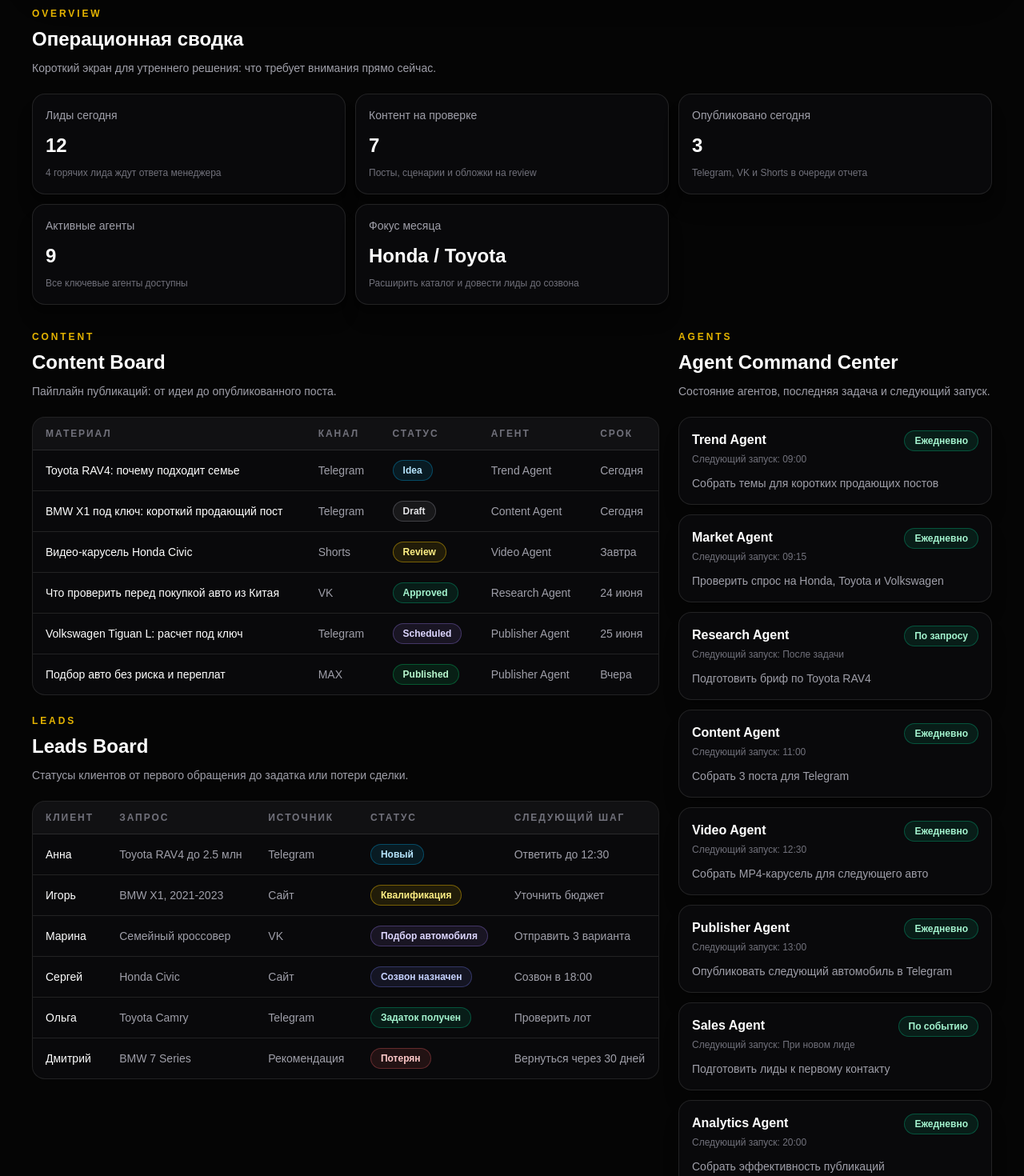
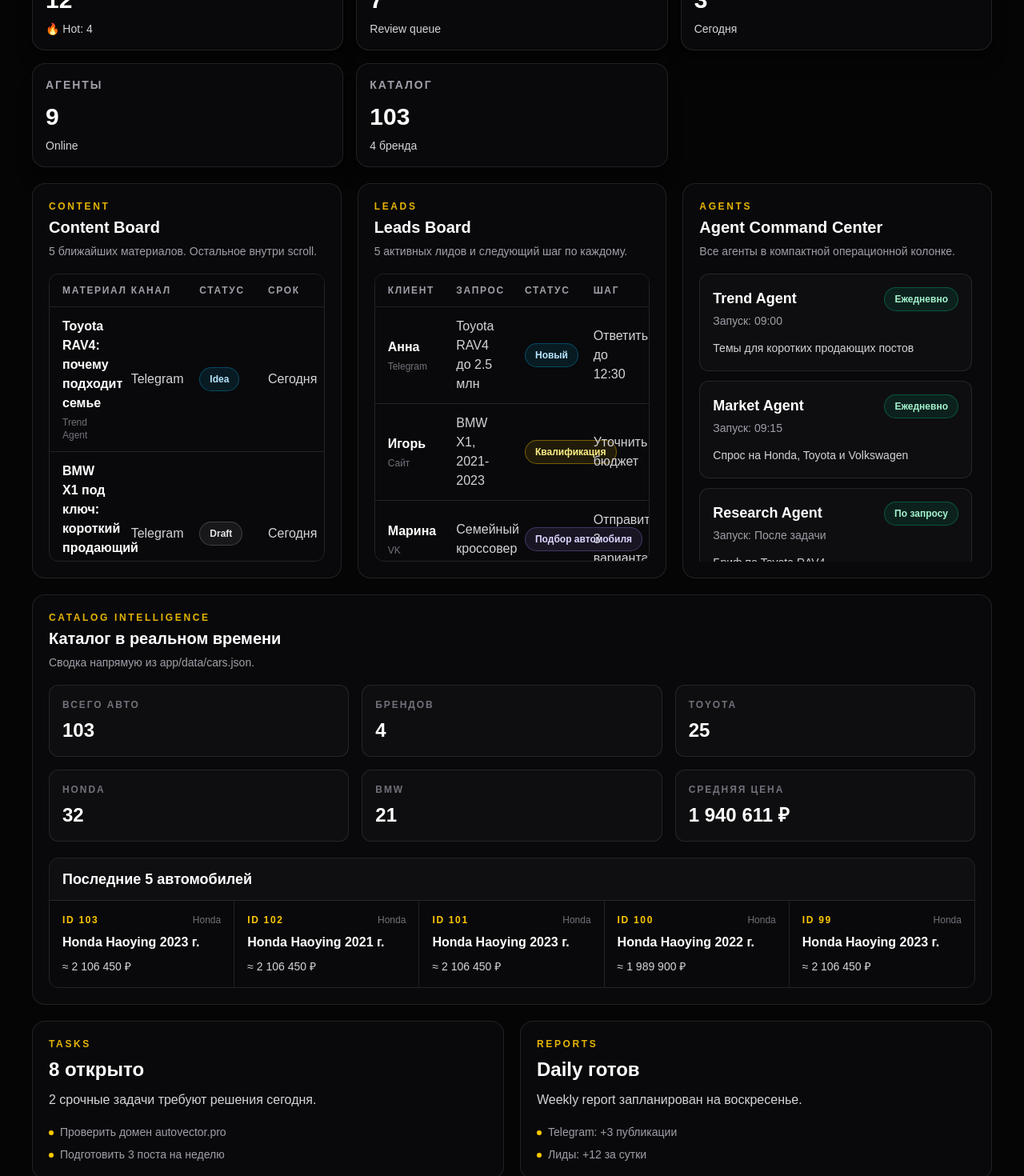
Before and after one commit to dentrost-crypto/autovector, a Next.js app: page /amos in a window 1280 px wide. Shown: the part 380-1850 px from the top of the page at 80% size. Built offline with nearby package versions, Linux system fonts and the light colour scheme.

Commit message:
Connect AMOS dashboard to catalog data

```diff
--- a/app/amos/page.tsx
+++ b/app/amos/page.tsx
@@ -1,28 +1,59 @@
+import carsData from "../data/cars.json";
+
+const CNY_TO_RUB = 10.5;
+const RUSSIA_DELIVERY_COST_RUB = 900_000;
+
+const cars = carsData;
+const brands = [...new Set(cars.map((car) => car.brand).filter(Boolean))];
+const brandCounts = cars.reduce<Record<string, number>>((counts, car) => {
+  if (car.brand) {
+    counts[car.brand] = (counts[car.brand] || 0) + 1;
+  }
+  return counts;
+}, {});
+const averageRussiaPrice = cars.length
+  ? Math.round(
+      cars.reduce(
+        (total, car) =>
+          total +
+          (Number(car.price) || 0) * CNY_TO_RUB +
+          RUSSIA_DELIVERY_COST_RUB,
+        0,
+      ) / cars.length,
+    )
+  : 0;
+const latestCars = [...cars]
+  .sort((a, b) => Number(b.id) - Number(a.id))
+  .slice(0, 5);
+
+const formatRubPrice = (value: number) =>
+  `${new Intl.NumberFormat("ru-RU").format(value)} ₽`;
+
 const overviewCards = [
   {
-    label: "Лиды сегодня",
+    label: "ЛИДЫ СЕГОДНЯ",
     value: "12",
-    detail: "4 горячих лида ждут ответа менеджера",
+    detail: "🔥 Hot: 4",
   },
   {
-    label: "Контент на проверке",
+    label: "НА ПРОВЕРКЕ",
     value: "7",
-    detail: "Посты, сценарии и обложки на review",
+    detail: "Review queue",
   },
   {
-    label: "Опубликовано сегодня",
+    label: "ОПУБЛИКОВАНО",
     value: "3",
-    detail: "Telegram, VK и Shorts в очереди отчета",
+    detail: "Сегодня",
   },
   {
-    label: "Активные агенты",
+    label: "АГЕНТЫ",
     value: "9",
-    detail: "Все ключевые агенты доступны",
+    detail: "Online",
   },
   {
-    label: "Фокус месяца",
-    value: "Honda / Toyota",
-    detail: "Расширить каталог и довести лиды до созвона",
+    label: "КАТАЛОГ",
+    value: String(cars.length),
+    detail: `${brands.length} бренда`,
   },
 ];
 
@@ -120,56 +151,71 @@
   {
     name: "Trend Agent",
     status: "Ежедневно",
-    task: "Собрать темы для коротких продающих постов",
+    task: "Темы для коротких продающих постов",
     next: "09:00",
   },
   {
     name: "Market Agent",
     status: "Ежедневно",
-    task: "Проверить спрос на Honda, Toyota и Volkswagen",
+    task: "Спрос на Honda, Toyota и Volkswagen",
     next: "09:15",
   },
   {
     name: "Research Agent",
     status: "По запросу",
-    task: "Подготовить бриф по Toyota RAV4",
+    task: "Бриф по Toyota RAV4",
     next: "После задачи",
   },
   {
     name: "Content Agent",
     status: "Ежедневно",
-    task: "Собрать 3 поста для Telegram",
+    task: "3 поста для Telegram",
     next: "11:00",
   },
   {
     name: "Video Agent",
     status: "Ежедневно",
-    task: "Собрать MP4-карусель для следующего авто",
+    task: "MP4-карусель для следующего авто",
     next: "12:30",
   },
   {
     name: "Publisher Agent",
     status: "Ежедневно",
-    task: "Опубликовать следующий автомобиль в Telegram",
+    task: "Следующая публикация в Telegram",
     next: "13:00",
   },
   {
     name: "Sales Agent",
     status: "По событию",
     task: "Подготовить лиды к первому контакту",
-    next: "При новом лиде",
+    next: "Новый лид",
   },
   {
     name: "Analytics Agent",
     status: "Ежедневно",
-    task: "Собрать эффективность публикаций",
+    task: "Эффективность публикаций",
     next: "20:00",
   },
   {
     name: "Engineering Agent",
     status: "По запросу",
-    task: "Поддерживать сайт, пайплайн и автоматизации",
+    task: "Сайт, pipeline и автоматизации",
     next: "После задачи",
+  },
+];
+
+const widgets = [
+  {
+    title: "Tasks",
+    value: "8 открыто",
+    detail: "2 срочные задачи требуют решения сегодня.",
+    items: ["Проверить домен autovector.pro", "Подготовить 3 поста на неделю"],
+  },
+  {
+    title: "Reports",
+    value: "Daily готов",
+    detail: "Weekly report запланирован на воскресенье.",
+    items: ["Telegram: +3 публикации", "Лиды: +12 за сутки"],
   },
 ];
 
@@ -191,7 +237,7 @@
 function StatusBadge({ status }: { status: string }) {
   return (
     <span
-      className={`inline-flex whitespace-nowrap rounded-full border px-3 py-1 text-xs font-semibold ${
+      className={`inline-flex whitespace-nowrap rounded-full border px-3 py-1.5 text-xs font-semibold ${
         statusStyles[status] || "border-white/15 bg-white/5 text-white/70"
       }`}
     >
@@ -200,7 +246,7 @@
   );
 }
 
-function SectionTitle({
+function PanelTitle({
   eyebrow,
   title,
   description,
@@ -210,14 +256,14 @@
   description: string;
 }) {
   return (
-    <div className="mb-5">
-      <p className="mb-2 text-xs font-semibold uppercase tracking-[0.24em] text-yellow-400/90">
+    <div className="mb-4 flex items-start justify-between gap-4">
+      <div>
+        <p className="mb-1 text-xs font-semibold uppercase tracking-[0.22em] text-yellow-400/90">
           {eyebrow}
         </p>
-      <h2 className="text-xl font-semibold text-white md:text-2xl">{title}</h2>
-      <p className="mt-2 max-w-3xl text-sm leading-6 text-zinc-400">
-        {description}
-      </p>
+        <h2 className="text-xl font-semibold text-white">{title}</h2>
+        <p className="mt-1 text-sm leading-6 text-zinc-400">{description}</p>
+      </div>
     </div>
   );
 }
@@ -225,8 +271,8 @@
 export default function AmosDashboardPage() {
   return (
     <main className="min-h-screen bg-[#050505] text-white">
-      <header className="sticky top-0 z-40 border-b border-white/10 bg-black/85 px-6 py-4 backdrop-blur-xl md:px-10">
-        <div className="mx-auto flex w-full max-w-[1600px] flex-col gap-4 md:flex-row md:items-center md:justify-between">
+      <header className="sticky top-0 z-40 border-b border-white/10 bg-black/85 px-6 py-3 backdrop-blur-xl md:px-10">
+        <div className="flex w-full flex-col gap-3 md:flex-row md:items-center md:justify-between">
           <div>
             <p className="text-xs font-semibold uppercase tracking-[0.32em] text-yellow-400">
               AMOS
@@ -237,7 +283,7 @@
           </div>
 
           <nav className="flex gap-2 overflow-x-auto text-sm text-zinc-300">
-            {["Overview", "Content", "Leads", "Agents"].map((item) => (
+            {["Overview", "Catalog", "Content", "Leads", "Agents"].map((item) => (
               <a
                 key={item}
                 href={`#${item.toLowerCase()}`}
@@ -250,51 +296,46 @@
         </div>
       </header>
 
-      <div className="mx-auto w-full max-w-[1600px] px-6 py-6 md:px-10 md:py-8">
-        <section className="mb-6 rounded-[1.5rem] border border-white/10 bg-[radial-gradient(circle_at_top_left,rgba(250,204,21,0.16),transparent_30%),linear-gradient(135deg,#111111,#050505)] p-5 shadow-2xl shadow-black/30 md:p-6">
-          <p className="mb-3 text-xs font-semibold uppercase tracking-[0.28em] text-yellow-400/90">
+      <div className="w-full max-w-none px-6 py-5 md:px-10">
+        <section className="mb-5 rounded-2xl border border-white/10 bg-[radial-gradient(circle_at_top_left,rgba(250,204,21,0.14),transparent_28%),linear-gradient(135deg,#111111,#050505)] p-5 shadow-2xl shadow-black/30">
+          <div className="grid gap-5 lg:grid-cols-[1.35fr_0.65fr] lg:items-end">
+            <div>
+              <p className="mb-2 text-xs font-semibold uppercase tracking-[0.28em] text-yellow-400/90">
                 AutoVector Operating System
               </p>
-          <div className="grid gap-5 lg:grid-cols-[1.25fr_0.75fr] lg:items-end">
-            <div>
               <h2 className="max-w-4xl text-3xl font-semibold leading-tight md:text-4xl">
                 Управлять бизнесом, а не тонуть в рутине.
               </h2>
-              <p className="mt-4 max-w-3xl text-sm leading-6 text-zinc-300 md:text-base">
-                AMOS Dashboard собирает обзор состояния, контент, лиды и
-                агентов в одном рабочем центре принятия решений.
+              <p className="mt-3 max-w-4xl text-base leading-7 text-zinc-300">
+                AMOS собирает обзор, контент, лиды и агентов в одном рабочем центре решений.
               </p>
             </div>
 
-            <div className="rounded-2xl border border-yellow-400/20 bg-yellow-400/10 p-4">
+            <div className="rounded-xl border border-yellow-400/20 bg-yellow-400/10 p-4">
               <p className="text-xs uppercase tracking-[0.2em] text-yellow-200">
                 Формула
               </p>
-              <p className="mt-3 text-lg font-semibold leading-relaxed md:text-xl">
+              <p className="mt-2 text-base font-semibold leading-relaxed md:text-lg">
                 Данные → Инсайты → Решения → Действия → Результат
               </p>
             </div>
           </div>
         </section>
 
-        <section id="overview" className="scroll-mt-28 py-4">
-          <SectionTitle
-            eyebrow="Overview"
-            title="Операционная сводка"
-            description="Короткий экран для утреннего решения: что требует внимания прямо сейчас."
-          />
-
-          <div className="grid gap-3 sm:grid-cols-2 lg:grid-cols-3 2xl:grid-cols-5">
+        <section id="overview" className="scroll-mt-24">
+          <div className="mb-5 grid gap-4 sm:grid-cols-2 lg:grid-cols-3 2xl:grid-cols-5">
             {overviewCards.map((card) => (
               <article
                 key={card.label}
                 className="rounded-2xl border border-white/10 bg-zinc-950 p-4 shadow-xl shadow-black/20"
               >
-                <p className="text-sm text-zinc-400">{card.label}</p>
-                <p className="mt-3 text-2xl font-black text-white">
+                <p className="text-sm font-semibold uppercase tracking-[0.14em] text-zinc-400">
+                  {card.label}
+                </p>
+                <p className="mt-3 text-3xl font-black text-white">
                   {card.value}
                 </p>
-                <p className="mt-2 text-xs leading-5 text-zinc-500">
+                <p className="mt-2 text-sm font-medium leading-5 text-zinc-300">
                   {card.detail}
                 </p>
               </article>
@@ -302,134 +343,233 @@
           </div>
         </section>
 
-        <div className="mt-4 grid gap-6 xl:grid-cols-[minmax(0,2fr)_minmax(360px,1fr)] xl:items-start">
-          <div className="space-y-6">
-            <section id="content" className="scroll-mt-28">
-              <SectionTitle
+        <section className="grid gap-5 xl:grid-cols-3">
+          <div
+            id="content"
+            className="scroll-mt-24 rounded-2xl border border-white/10 bg-zinc-950 p-5"
+          >
+            <PanelTitle
               eyebrow="Content"
               title="Content Board"
-                description="Пайплайн публикаций: от идеи до опубликованного поста."
+              description="5 ближайших материалов. Остальное внутри scroll."
             />
 
-              <div className="overflow-hidden rounded-2xl border border-white/10 bg-zinc-950">
-                <div className="overflow-x-auto">
-                  <table className="w-full min-w-[760px] text-left text-sm">
-                    <thead className="border-b border-white/10 bg-white/[0.03] text-xs uppercase tracking-[0.16em] text-zinc-500">
+            <div className="max-h-[360px] overflow-auto rounded-xl border border-white/10">
+              <table className="w-full table-fixed text-left text-sm">
+                <thead className="sticky top-0 z-10 border-b border-white/10 bg-zinc-950 text-xs uppercase tracking-[0.14em] text-zinc-400">
                   <tr>
                     <th className="px-4 py-3">Материал</th>
                     <th className="px-4 py-3">Канал</th>
                     <th className="px-4 py-3">Статус</th>
-                        <th className="px-4 py-3">Агент</th>
                     <th className="px-4 py-3">Срок</th>
                   </tr>
                 </thead>
                 <tbody className="divide-y divide-white/10">
-                      {contentRows.map((row) => (
+                  {contentRows.slice(0, 5).map((row) => (
                     <tr key={row.title} className="hover:bg-white/[0.025]">
-                          <td className="px-4 py-3 font-medium text-white">
+                      <td className="px-4 py-3 text-base font-semibold text-white">
                         {row.title}
+                        <div className="mt-1 text-xs font-medium text-zinc-500">
+                          {row.owner}
+                        </div>
                       </td>
-                          <td className="px-4 py-3 text-zinc-400">
+                      <td className="px-4 py-3 text-base text-zinc-300">
                         {row.channel}
                       </td>
                       <td className="px-4 py-3">
                         <StatusBadge status={row.status} />
                       </td>
-                          <td className="px-4 py-3 text-zinc-400">
-                            {row.owner}
+                      <td className="px-4 py-3 text-base text-zinc-300">
+                        {row.due}
                       </td>
-                          <td className="px-4 py-3 text-zinc-400">{row.due}</td>
                     </tr>
                   ))}
                 </tbody>
               </table>
             </div>
           </div>
-            </section>
 
-            <section id="leads" className="scroll-mt-28">
-              <SectionTitle
+          <div
+            id="leads"
+            className="scroll-mt-24 rounded-2xl border border-white/10 bg-zinc-950 p-5"
+          >
+            <PanelTitle
               eyebrow="Leads"
               title="Leads Board"
-                description="Статусы клиентов от первого обращения до задатка или потери сделки."
+              description="5 активных лидов и следующий шаг по каждому."
             />
 
-              <div className="overflow-hidden rounded-2xl border border-white/10 bg-zinc-950">
-                <div className="overflow-x-auto">
-                  <table className="w-full min-w-[760px] text-left text-sm">
-                    <thead className="border-b border-white/10 bg-white/[0.03] text-xs uppercase tracking-[0.16em] text-zinc-500">
+            <div className="max-h-[360px] overflow-auto rounded-xl border border-white/10">
+              <table className="w-full table-fixed text-left text-sm">
+                <thead className="sticky top-0 z-10 border-b border-white/10 bg-zinc-950 text-xs uppercase tracking-[0.14em] text-zinc-400">
                   <tr>
                     <th className="px-4 py-3">Клиент</th>
                     <th className="px-4 py-3">Запрос</th>
-                        <th className="px-4 py-3">Источник</th>
                     <th className="px-4 py-3">Статус</th>
-                        <th className="px-4 py-3">Следующий шаг</th>
+                    <th className="px-4 py-3">Шаг</th>
                   </tr>
                 </thead>
                 <tbody className="divide-y divide-white/10">
-                      {leadRows.map((row) => (
+                  {leadRows.slice(0, 5).map((row) => (
                     <tr
                       key={`${row.name}-${row.request}`}
                       className="hover:bg-white/[0.025]"
                     >
-                          <td className="px-4 py-3 font-medium text-white">
+                      <td className="px-4 py-3 text-base font-semibold text-white">
                         {row.name}
+                        <div className="mt-1 text-xs font-medium text-zinc-500">
+                          {row.source}
+                        </div>
                       </td>
-                          <td className="px-4 py-3 text-zinc-400">
+                      <td className="px-4 py-3 text-base text-zinc-300">
                         {row.request}
-                          </td>
-                          <td className="px-4 py-3 text-zinc-400">
-                            {row.source}
                       </td>
                       <td className="px-4 py-3">
                         <StatusBadge status={row.status} />
                       </td>
-                          <td className="px-4 py-3 text-zinc-400">{row.next}</td>
+                      <td className="px-4 py-3 text-base text-zinc-300">
+                        {row.next}
+                      </td>
                     </tr>
                   ))}
                 </tbody>
               </table>
             </div>
           </div>
-            </section>
-          </div>
 
-          <aside className="xl:sticky xl:top-24">
-            <section id="agents" className="scroll-mt-28">
-              <SectionTitle
+          <div
+            id="agents"
+            className="scroll-mt-24 rounded-2xl border border-white/10 bg-zinc-950 p-5"
+          >
+            <PanelTitle
               eyebrow="Agents"
               title="Agent Command Center"
-                description="Состояние агентов, последняя задача и следующий запуск."
+              description="Все агенты в компактной операционной колонке."
             />
 
-              <div className="grid gap-3">
+            <div className="max-h-[360px] space-y-3 overflow-auto pr-1">
               {agents.map((agent) => (
                 <article
                   key={agent.name}
-                    className="rounded-2xl border border-white/10 bg-zinc-950 p-4 shadow-xl shadow-black/20"
+                  className="rounded-xl border border-white/10 bg-white/[0.025] p-4"
                 >
-                    <div className="flex items-start justify-between gap-4">
+                  <div className="flex items-start justify-between gap-3">
                     <div>
-                        <h3 className="text-base font-semibold text-white">
+                      <h3 className="text-lg font-semibold text-white">
                         {agent.name}
                       </h3>
-                        <p className="mt-1 text-xs text-zinc-500">
-                          Следующий запуск: {agent.next}
+                      <p className="mt-1 text-sm font-medium text-zinc-400">
+                        Запуск: {agent.next}
                       </p>
                     </div>
-                      <span className="rounded-full border border-emerald-400/30 bg-emerald-400/10 px-3 py-1 text-xs font-semibold text-emerald-200">
+                    <span className="rounded-full border border-emerald-400/30 bg-emerald-400/10 px-3 py-1.5 text-xs font-semibold text-emerald-200">
                       {agent.status}
                     </span>
                   </div>
-                    <p className="mt-3 text-sm leading-5 text-zinc-400">
+                  <p className="mt-3 text-sm leading-6 text-zinc-300">
                     {agent.task}
                   </p>
                 </article>
               ))}
             </div>
+          </div>
         </section>
-          </aside>
+
+        <section
+          id="catalog"
+          className="mt-5 scroll-mt-24 rounded-2xl border border-white/10 bg-zinc-950 p-5"
+        >
+          <PanelTitle
+            eyebrow="Catalog Intelligence"
+            title="Каталог в реальном времени"
+            description="Сводка напрямую из app/data/cars.json."
+          />
+
+          <div className="grid gap-4 sm:grid-cols-2 lg:grid-cols-3 2xl:grid-cols-6">
+            {[
+              { label: "Всего авто", value: cars.length },
+              { label: "Брендов", value: brands.length },
+              { label: "Toyota", value: brandCounts.Toyota || 0 },
+              { label: "Honda", value: brandCounts.Honda || 0 },
+              { label: "BMW", value: brandCounts.BMW || 0 },
+              {
+                label: "Средняя цена",
+                value: formatRubPrice(averageRussiaPrice),
+              },
+            ].map((metric) => (
+              <article
+                key={metric.label}
+                className="rounded-xl border border-white/10 bg-white/[0.025] p-4"
+              >
+                <p className="text-xs font-semibold uppercase tracking-[0.16em] text-zinc-500">
+                  {metric.label}
+                </p>
+                <p className="mt-2 text-2xl font-black text-white">
+                  {metric.value}
+                </p>
+              </article>
+            ))}
           </div>
+
+          <div className="mt-5 overflow-hidden rounded-xl border border-white/10">
+            <div className="border-b border-white/10 bg-white/[0.025] px-4 py-3">
+              <h3 className="text-lg font-semibold text-white">
+                Последние 5 автомобилей
+              </h3>
+            </div>
+            <div className="grid divide-y divide-white/10 lg:grid-cols-5 lg:divide-x lg:divide-y-0">
+              {latestCars.map((car) => {
+                const priceRub =
+                  (Number(car.price) || 0) * CNY_TO_RUB +
+                  RUSSIA_DELIVERY_COST_RUB;
+
+                return (
+                  <article key={car.id} className="p-4">
+                    <div className="flex items-center justify-between gap-3">
+                      <span className="text-xs font-semibold uppercase tracking-[0.14em] text-yellow-400">
+                        ID {car.id}
+                      </span>
+                      <span className="text-xs text-zinc-500">{car.brand}</span>
+                    </div>
+                    <h4 className="mt-2 text-base font-semibold leading-6 text-white">
+                      {car.title}
+                    </h4>
+                    <p className="mt-2 text-sm font-medium text-zinc-300">
+                      ≈ {formatRubPrice(priceRub)}
+                    </p>
+                  </article>
+                );
+              })}
+            </div>
+          </div>
+        </section>
+
+        <section className="mt-5 grid gap-5 xl:grid-cols-2">
+          {widgets.map((widget) => (
+            <article
+              key={widget.title}
+              className="rounded-2xl border border-white/10 bg-zinc-950 p-5"
+            >
+              <p className="text-xs font-semibold uppercase tracking-[0.22em] text-yellow-400/90">
+                {widget.title}
+              </p>
+              <h3 className="mt-2 text-2xl font-semibold text-white">
+                {widget.value}
+              </h3>
+              <p className="mt-2 text-base leading-7 text-zinc-300">
+                {widget.detail}
+              </p>
+              <ul className="mt-4 space-y-2 text-sm text-zinc-400">
+                {widget.items.map((item) => (
+                  <li key={item} className="flex gap-2">
+                    <span className="mt-2 h-1.5 w-1.5 shrink-0 rounded-full bg-yellow-400" />
+                    <span>{item}</span>
+                  </li>
+                ))}
+              </ul>
+            </article>
+          ))}
+        </section>
       </div>
     </main>
   );
```
Also changed, not shown: AMOS/MISSION.md (+64 -0 lines), screenshots/amos-readability-pass.png (added). Lines whose indentation alone changed are shown as unchanged.
